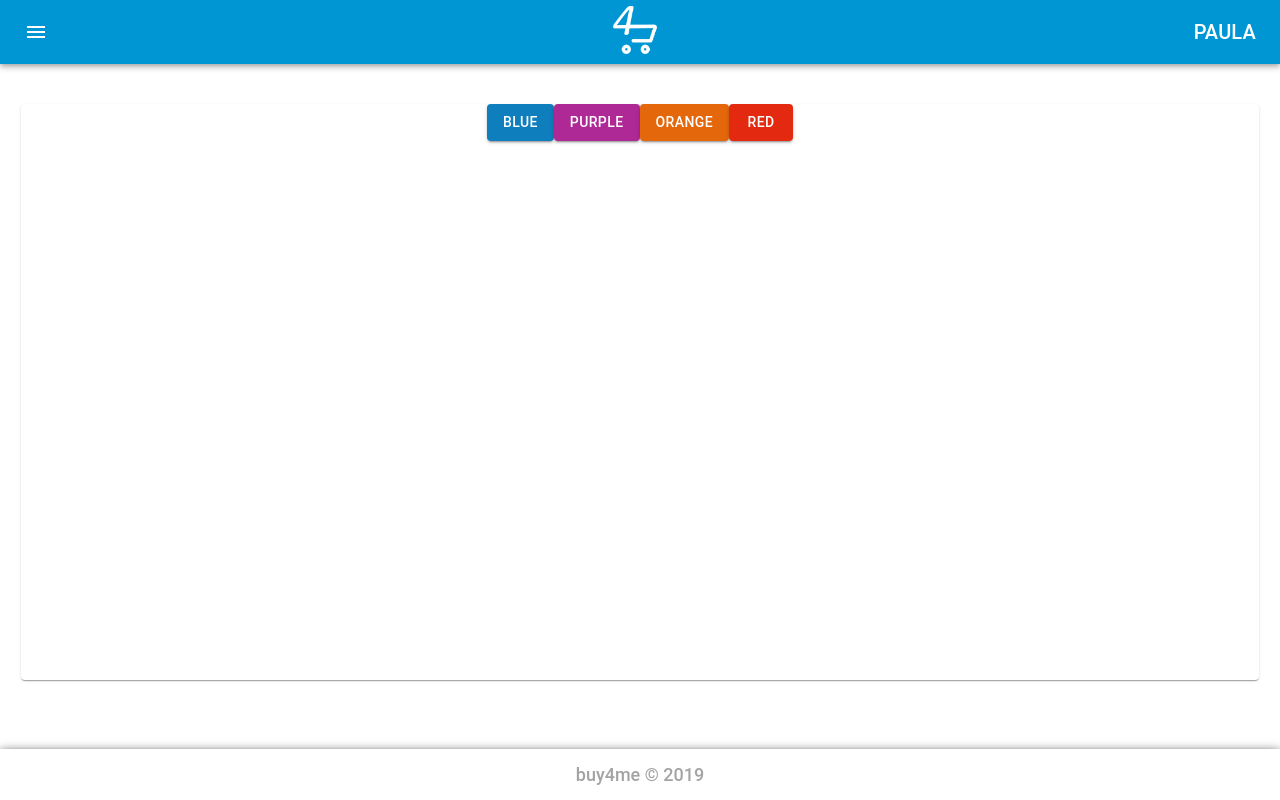
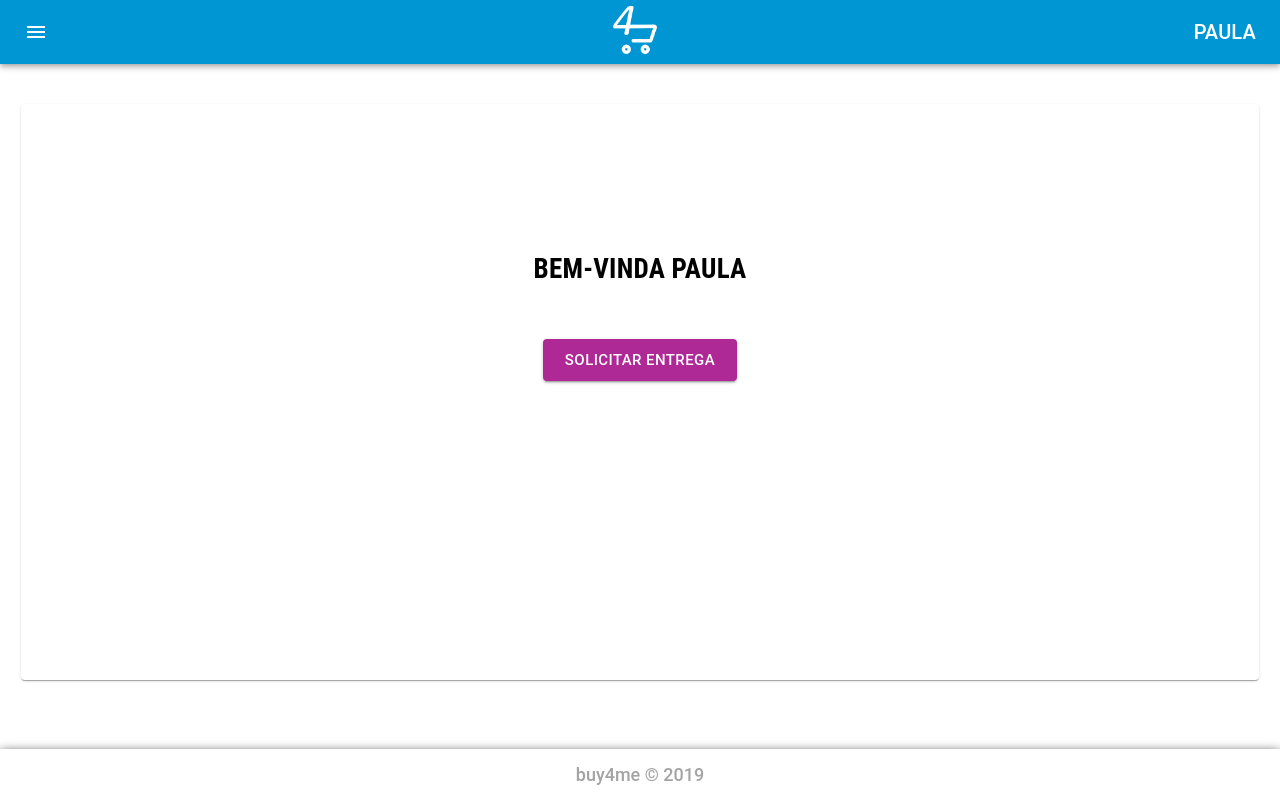
Before and after one commit to BrunoAdami/buy4me, a React (Create React App) app: page / in a window 1280 px wide. Built offline with nearby package versions, Linux system fonts and the light colour scheme.

Commit message:
stepper and wellcome screend created

```diff
--- a/src/App.js
+++ b/src/App.js
@@ -1,27 +1,12 @@
 import React from 'react';
 import './App.css';
 //import Home from './home';
-import Header from './components/molecules/header';
-import Footer from './components/molecules/footer';
-import GPaper from './components/atoms/gpaper';
-import Wellcome from './components/atoms/wellcome';
-import GButton from './components/atoms/button';
+import Buyer from './buyer';
 
 function App() {
   return (
     <div className="App">
-      {/* <Home /> */}
-      <Header userName="PAULA" />
-      <GPaper>
-        <GButton text="blue" type="blue" />
-
-        <GButton text="purple" type="purple" />
-
-        <GButton text="orange" type="orange" />
-
-        <GButton text="red" type="red" />
-      </GPaper>
-      <Footer />
+      <Buyer gender="female" name="PAULA" />
     </div>
   );
 }
--- /dev/null
+++ b/src/buyer/index.js
@@ -0,0 +1,106 @@
+import React from 'react';
+import { Grid, Button, Stepper, Step, StepLabel } from '@material-ui/core';
+import Footer from '../components/molecules/footer';
+import Header from '../components/molecules/header';
+import GPaper from '../components/atoms/gpaper';
+import Wellcome from '../components/atoms/wellcome';
+import GButton from '../components/atoms/button';
+import PropTypes from 'prop-types';
+
+class Buyer extends React.Component {
+  constructor(props) {
+    super(props);
+    this.state = { screenStep: 0, stepperStep: 0 };
+  }
+
+  getSteps = () => ['Lista', 'Agendamento', 'Confirmação'];
+
+  getStepContent = stepIndex => {
+    switch (stepIndex) {
+      case 0:
+        return 'index 0';
+      case 1:
+        return 'index 1';
+      case 2:
+        return 'index 2';
+      default:
+        return 'Unknown stepIndex';
+    }
+  };
+
+  handleNextStepButton = () => {
+    this.setState(prevState => ({
+      ...prevState,
+      screenStep: prevState.screenStep + 1,
+    }));
+  };
+
+  handleNextStepper = () => {
+    this.setState(prevState => ({
+      ...prevState,
+      stepperStep: prevState.stepperStep + 1,
+    }));
+  };
+
+  render() {
+    if (this.state.screenStep === 0) {
+      return (
+        <React.Fragment>
+          <Header name={this.props.name} />
+          <GPaper>
+            <Grid
+              container
+              spacing={8}
+              direction="column"
+              justify="center"
+              alignItems="center"
+              style={{ marginTop: '8em' }}
+            >
+              <Grid item>
+                <Wellcome name={this.props.name} gender={this.props.gender} />
+              </Grid>
+              <Grid item>
+                <GButton type="purple" size="large" onClick={this.handleNextStepButton} text="SOLICITAR ENTREGA" />
+              </Grid>
+            </Grid>
+          </GPaper>
+          <Footer />
+        </React.Fragment>
+      );
+    } else if (this.state.screenStep === 1) {
+      const steps = this.getSteps();
+      return (
+        <React.Fragment>
+          <Header name={this.props.name} />
+          <GPaper>
+            <Stepper activeStep={this.state.stepperStep} alternativeLabel>
+              {steps.map((label, index) => (
+                <Step key={label} style={index === 0 ? { marginRight: '30px' } : {}}>
+                  <StepLabel>{label}</StepLabel>
+                </Step>
+              ))}
+            </Stepper>
+            <GButton type="purple" size="large" onClick={this.handleNextStepper} text="CONTINUAR" />
+          </GPaper>
+          <Footer />
+        </React.Fragment>
+      );
+    } else {
+      return (
+        <React.Fragment>
+          <Header name={this.props.name} />
+          <GPaper>PAGINA AINDA NAO IMPLEMENTADA</GPaper>
+          <Footer />
+        </React.Fragment>
+      );
+    }
+  }
+}
+
+const { string } = PropTypes;
+Buyer.propTypes = {
+  gender: string.isRequired,
+  name: string.isRequired,
+};
+
+export default Buyer;
--- a/src/components/molecules/header/index.js
+++ b/src/components/molecules/header/index.js
@@ -27,7 +27,7 @@ export default function Header(props) {
             </Grid>
             <Grid item>
               <Typography variant="h6" className={classes.title}>
-                {props.userName}
+                {props.name}
               </Typography>
             </Grid>
           </Grid>
```
Also changed, not shown: src/components/atoms/button/index.js (+15 -10 lines), src/buyer/style.js (added).
